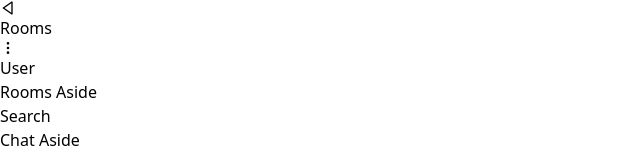
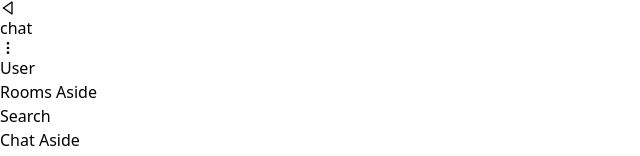
Before and after one commit to Numonu/roundchating, a React (Vite) app: page / in a window 1280 px wide. Shown: the top 156 px of the page, without its empty margins (0-640 px from the left). Built offline with nearby package versions, Linux system fonts and the light colour scheme.

Commit message:
(update):update enum for display scenes

```diff
--- a/src/layout/App.tsx
+++ b/src/layout/App.tsx
@@ -5,15 +5,15 @@ import User from "./User";
 import Header from "./Header";
 
 enum Display {
-	CHAT,
-	ROOMS,
-	USER,
+	CHAT = "chat",
+	ROOMS = "rooms",
+	USER = "user",
 }
-interface ISceneContextProps {
+export interface ISceneContextProps {
     setScene: React.Dispatch<React.SetStateAction<Display>>;
     scene: Display;
 }
-const SceneContext = createContext<ISceneContextProps | null>(null);
+export const SceneContext = createContext<ISceneContextProps | null>(null);
 export default function App() {
 	const [scene, setScene] = useState<Display>(Display.CHAT);
 	//
--- a/src/layout/Header.tsx
+++ b/src/layout/Header.tsx
@@ -1,13 +1,16 @@
+import { useContext } from "react";
 import { BiLeftArrow } from "react-icons/bi";
 import { FiMoreVertical } from "react-icons/fi";
+import { ISceneContextProps, SceneContext } from "./App";
 export default function Header() {
+    const { scene } = useContext(SceneContext) as ISceneContextProps;
 	return (
 		<header className="bg-sky-400 p-2 flex justify-between">
 			<button className="flex items-center gap-2 text-xl cursor-pointer">
 				<BiLeftArrow/>
-				<span>Rooms</span>
+				<span className="capitalize">{scene}</span>
 			</button>
-			<div className="flex items-center text-2xl">
+			<div className="flex items-center text-2xl cursor-pointer">
 				<FiMoreVertical />
 			</div>
 		</header>
```
